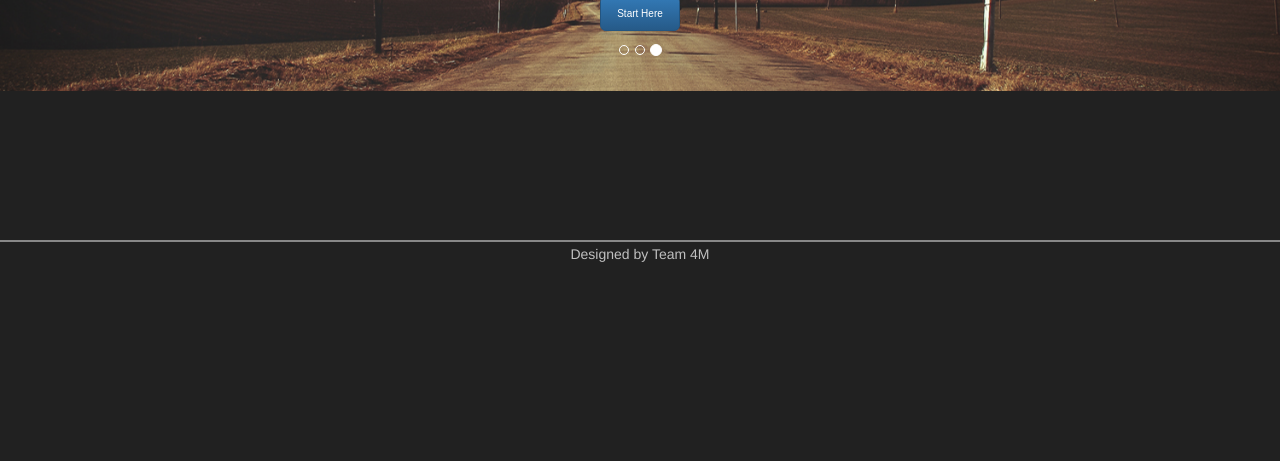
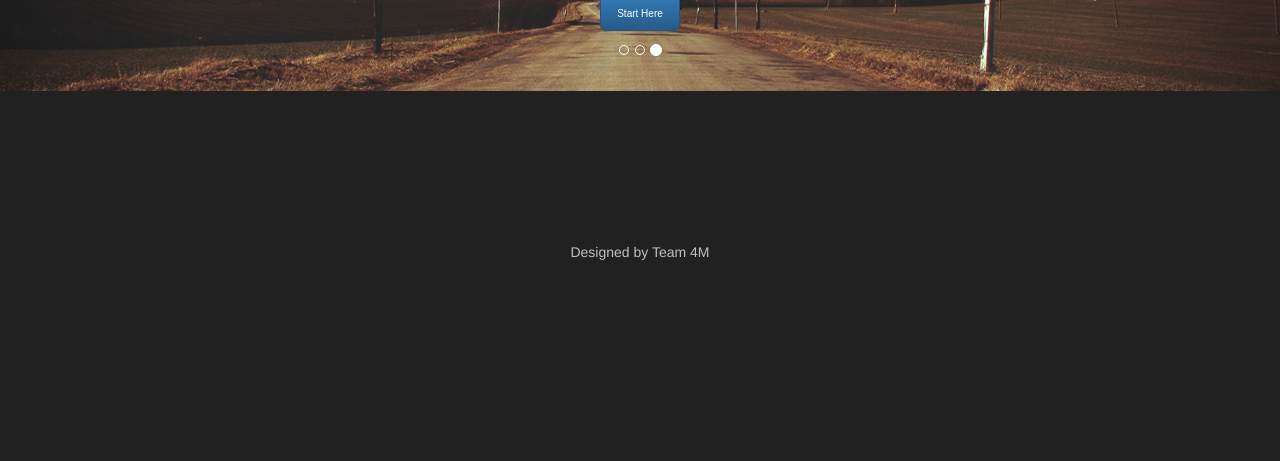
Before and after one commit to vuvuong3101/herokuweb, a Flask app: template templates/hiddenpassion.html in a window 1280 px wide. Shown: the part 535-996 px from the top of the page. Run offline with Flask 2, Linux system fonts and the light colour scheme; the template is opened without the code that fills it, so the values that code supplies are empty; parts of the project's set-up code (start-up, migrations or seed data) failed here and were passed over; some libraries are stand-ins or nearby versions.

Commit message:
update
update

```diff
--- a/static/css/style.css
+++ b/static/css/style.css
@@ -123,7 +123,7 @@ a, .site-link a:visited{
 	height: 25px;
 	line-height: 25px;
 	background: #212121;
-	border-top: 2px solid #888888;
+	/*border-top: 2px solid #888888;*/
 	position: absolute;
 	bottom: 0;
 	left: 0;
```
